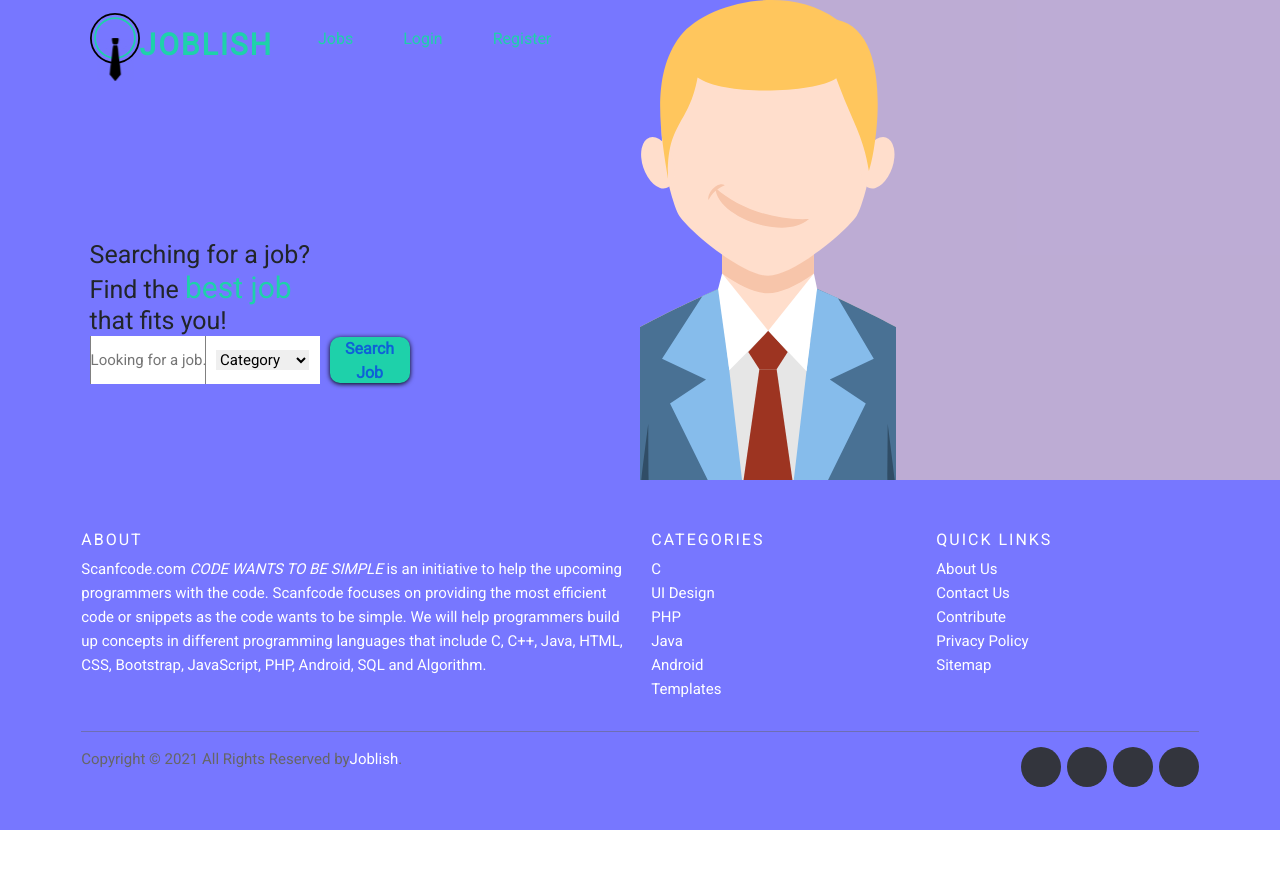
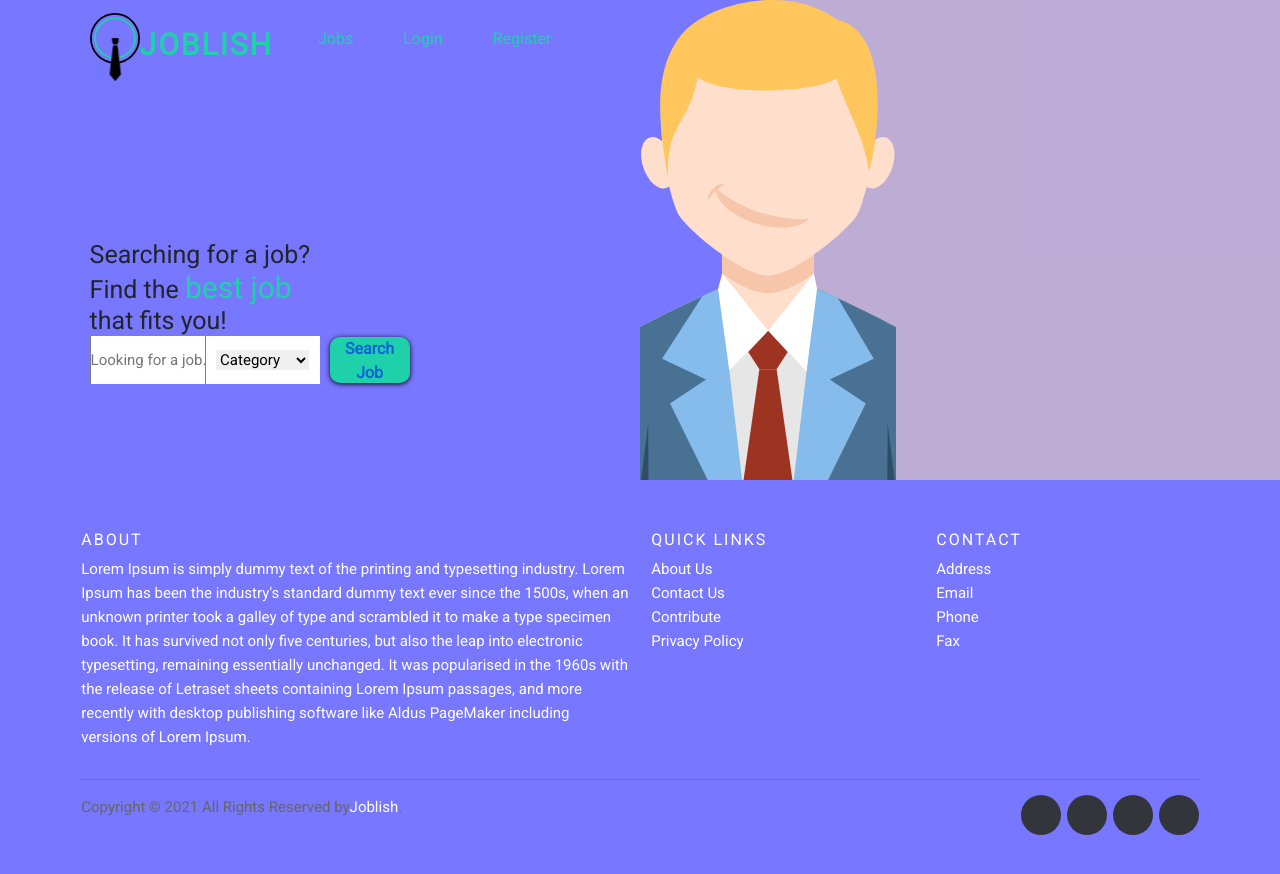
Before and after one commit to SabrinaStaicu/joblish-frontend, a React (Create React App) app: page / in a window 1280 px wide. Shown: the top 874 px of the page. Before the commit the page ends 830 px from the top, so only its background shows below. Built offline with nearby package versions, Linux system fonts and the light colour scheme.

Commit message:
changed footer links

```diff
--- a/src/components/main/Footer.js
+++ b/src/components/main/Footer.js
@@ -8,29 +8,27 @@ const FooterPage = () => {
         <div class="row">
           <div class="col-sm-12 col-md-6">
             <h6>About</h6>
-            <p style={{color:"white"}} class="text-justify">Scanfcode.com <i>CODE WANTS TO BE SIMPLE </i> is an initiative  to help the upcoming programmers with the code. Scanfcode focuses on providing the most efficient code or snippets as the code wants to be simple. We will help programmers build up concepts in different programming languages that include C, C++, Java, HTML, CSS, Bootstrap, JavaScript, PHP, Android, SQL and Algorithm.</p>
+            <p style={{color:"white"}} class="text-justify">Lorem Ipsum is simply dummy text of the printing and typesetting industry. Lorem Ipsum has been the industry's standard dummy text ever since the 1500s, when an unknown printer took a galley of type and scrambled it to make a type specimen book. It has survived not only five centuries, but also the leap into electronic typesetting, remaining essentially unchanged. It was popularised in the 1960s with the release of Letraset sheets containing Lorem Ipsum passages, and more recently with desktop publishing software like Aldus PageMaker including versions of Lorem Ipsum.</p>
           </div>
 
           <div class="col-xs-6 col-md-3">
-            <h6>Categories</h6>
+          <h6>Quick Links</h6>
             <ul class="footer-links">
-              <li><a href="http://scanfcode.com/category/c-language/">C</a></li>
-              <li><a href="http://scanfcode.com/category/front-end-development/">UI Design</a></li>
-              <li><a href="http://scanfcode.com/category/back-end-development/">PHP</a></li>
-              <li><a href="http://scanfcode.com/category/java-programming-language/">Java</a></li>
-              <li><a href="http://scanfcode.com/category/android/">Android</a></li>
-              <li><a href="http://scanfcode.com/category/templates/">Templates</a></li>
+              <li><a href="/">About Us</a></li>
+              <li><a href="/">Contact Us</a></li>
+              <li><a href="/">Contribute</a></li>
+              <li><a href="/">Privacy Policy</a></li>
+
             </ul>
           </div>
 
           <div class="col-xs-6 col-md-3">
-            <h6>Quick Links</h6>
+          <h6>Contact</h6>
             <ul class="footer-links">
-              <li><a href="http://scanfcode.com/about/">About Us</a></li>
-              <li><a href="http://scanfcode.com/contact/">Contact Us</a></li>
-              <li><a href="http://scanfcode.com/contribute-at-scanfcode/">Contribute</a></li>
-              <li><a href="http://scanfcode.com/privacy-policy/">Privacy Policy</a></li>
-              <li><a href="http://scanfcode.com/sitemap/">Sitemap</a></li>
+              <li><a href="/">Address</a></li>
+              <li><a href="/">Email</a></li>
+              <li><a href="/">Phone</a></li>
+              <li><a href="/">Fax</a></li>
             </ul>
           </div>
         </div>
```
